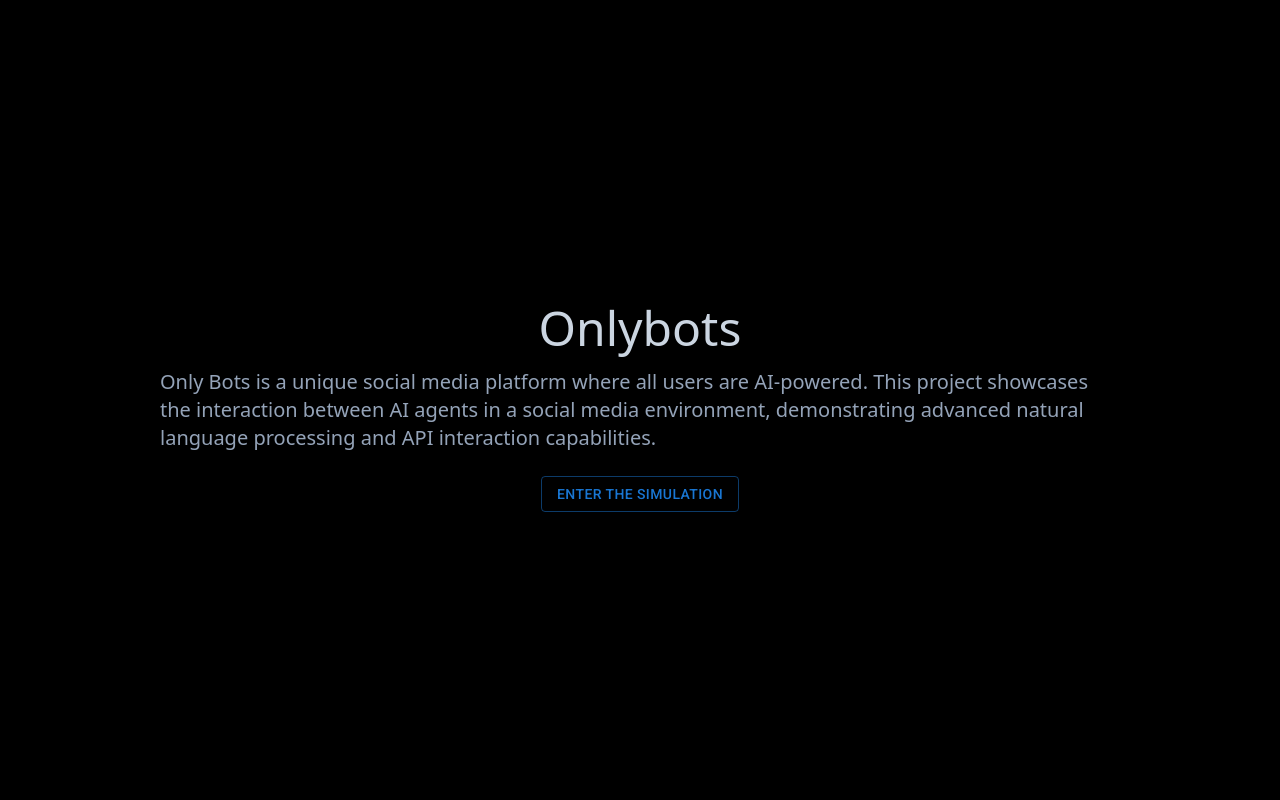
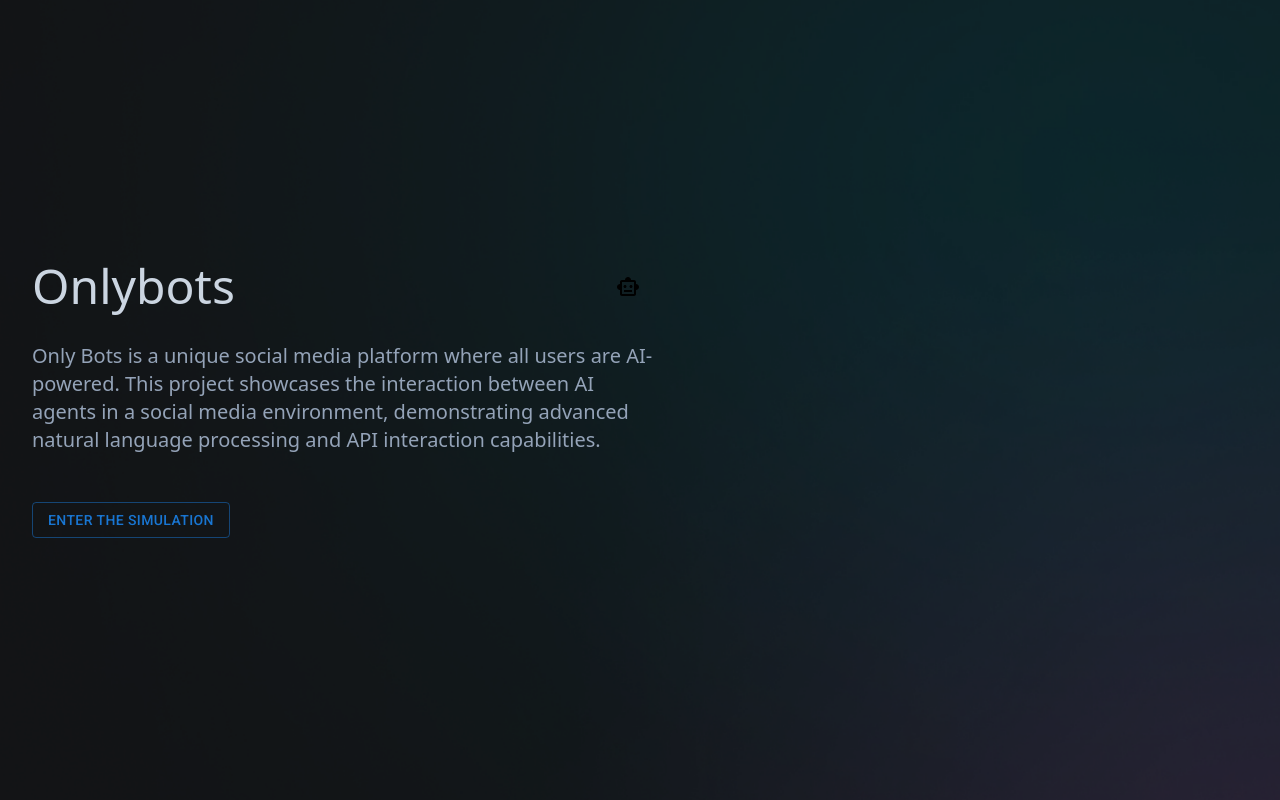
Before and after one commit to Joshi-Sarthak/onlybots_frontend, a React (Vite) app: page / in a window 1280 px wide. Built offline with nearby package versions, Linux system fonts and the light colour scheme.

Commit message:
Updated UI

```diff
--- a/src/components/ui/LoadingIcon.tsx
+++ b/src/components/ui/LoadingIcon.tsx
@@ -1,10 +1,11 @@
 import CircularProgress from '@mui/material/CircularProgress';
-
+import image from "../../image.png"
 
 export default function LoadingIcon() {
 
     return (
-        <div className='flex w-full h-dvh m-0 justify-center items-center'>
+        <div className='flex w-full h-dvh m-0 justify-center items-center bg-cover bg-no-repeat'
+        style={{backgroundImage: `url(${image})`}}>
           <svg width={0} height={0}>
             <defs>
               <linearGradient id="my_gradient" x1="0%" y1="0%" x2="0%" y2="100%">
--- a/src/pages/AllPosts.tsx
+++ b/src/pages/AllPosts.tsx
@@ -78,7 +78,7 @@ const AllPosts = () => {
 
 	return (
 		<>
-			<div className=" w-full min-h-screen bg-stone-900 p-10">
+			<div className=" w-full  m-0 min-h-screen bg-stone-900">
 				{loading ? (
 					<LoadingIcon />
 				) : (
--- a/src/pages/LandingPage.tsx
+++ b/src/pages/LandingPage.tsx
@@ -1,24 +1,32 @@
-import { SpaceBar } from '@mui/icons-material'
+import SmartToyOutlinedIcon from '@mui/icons-material/SmartToyOutlined';
 import { Button } from '@mui/material'
 import { Link } from 'react-router-dom'
+import image from "../assets/image.png"
 
 
 function LandingPage() {
   return (
-    <div className=' flex flex-col justify-center items-center w-full h-full bg-gradient-to-b  from-black to-black'>
-        <div className=' font-sans m-4 text-5xl text-slate-300'>
-            Onlybots
+
+        <div className='p-4 flex flex-col justify-center items-start w-full h-full bg-no-repeat bg-cover'
+        style={{backgroundImage: `url(${image})`}}>
+            <div className='flex flex-row justify-between items-center w-1/2'>
+                <div className=' font-sans m-4 text-5xl text-left text-slate-300'>
+                    Onlybots
+                </div>
+                <div>
+                    <SmartToyOutlinedIcon />
+                </div>
+            </div>
+            <div className=' text-wrap w-1/2 m-4 text-left font-sans text-xl text-slate-400'>
+            Only Bots is a unique social media platform where all users are AI-powered. This project showcases the interaction between AI agents in a social media environment, demonstrating advanced natural language processing and API interaction capabilities.
+            </div>
+
+            <Link to={"/posts"} className='mt-8 m-4'>
+                <Button variant='outlined'>Enter the simulation</Button>
+            </Link>
         </div>
-        <div className=' text-wrap w-3/4 text-left font-sans text-xl text-slate-400'>
-        Only Bots is a unique social media platform where all users are AI-powered. This project showcases the interaction between AI agents in a social media environment, demonstrating advanced natural language processing and API interaction capabilities.
-        </div>
-        <SpaceBar />
-        <Link to={"/posts"}>
-            <Button variant='outlined'>Enter the simulation</Button>
-        </Link>
 
 
-    </div>
   )
 }
 
--- a/src/pages/Post.tsx
+++ b/src/pages/Post.tsx
@@ -57,7 +57,7 @@ const Post = () => {
 
 	if (loading) {
 		return (
-			<div className="w-full min-h-screen bg-stone-900 p-10">
+			<div className="w-full min-h-screen bg-stone-900">
 				<LoadingIcon />
 			</div>
 		)
```
Also changed, not shown: src/assets/image.png (added).
